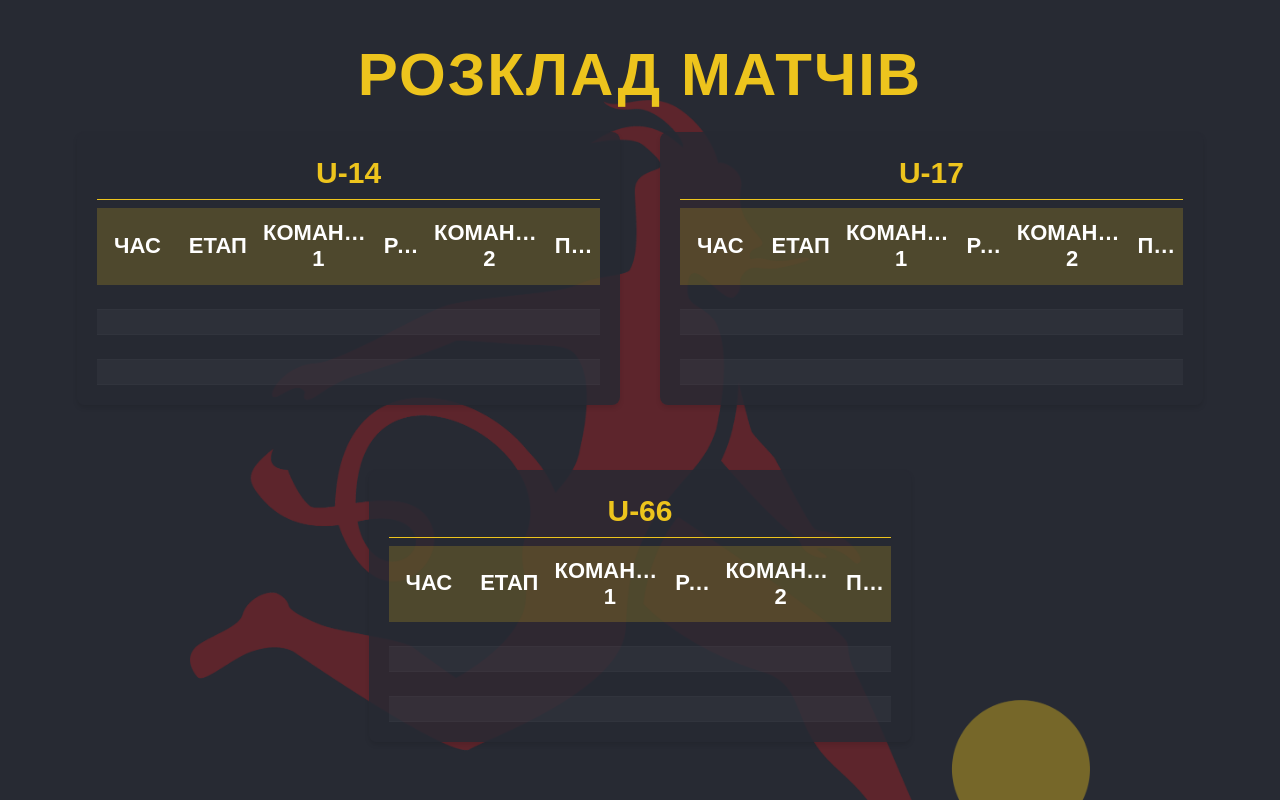
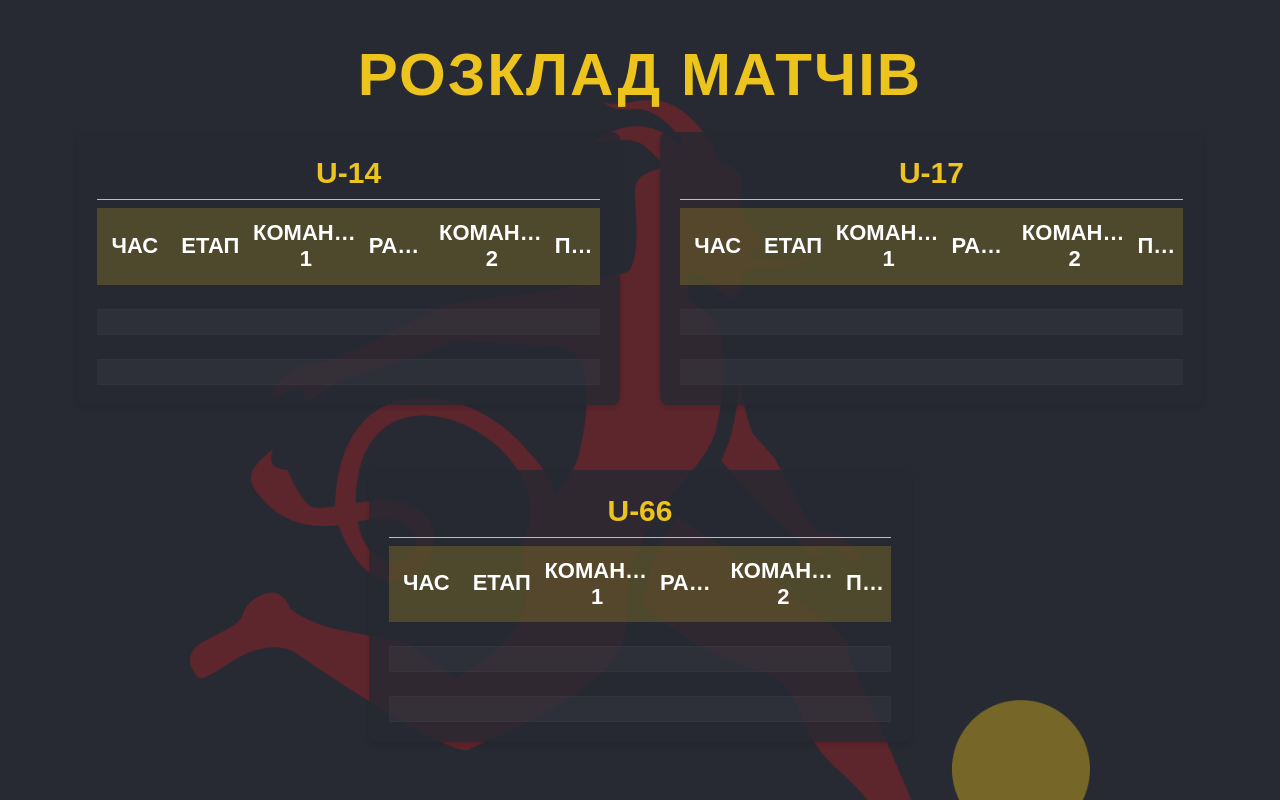
Before and after one commit to DemiaKo/Kubok-Blyznytsi, a website: page 1scrF.html in a window 1280 px wide. Drawn offline with Linux system fonts and the light colour scheme; no server answers.

Commit message:
dqwaD343223121`2

```diff
--- a/1scrF.css
+++ b/1scrF.css
@@ -218,10 +218,10 @@ table th:nth-child(5), table td:nth-child(5) {
     line-height: 1.2 !important;
 }
 
-/* Ідеальні пропорції для 6-ти колонок (тепер їм є де розгулятися) */
-table th:nth-child(1), table td:nth-child(1) { width: 16% !important; } /* Час */
-table th:nth-child(2), table td:nth-child(2) { width: 16% !important; } /* Етап */
-table th:nth-child(3), table td:nth-child(3) { width: 24% !important; } /* Команда 1 */
-table th:nth-child(4), table td:nth-child(4) { width: 10% !important; font-weight: bold; font-size: 22px !important;} /* Рахунок */
-table th:nth-child(5), table td:nth-child(5) { width: 24% !important; } /* Команда 2 */
+/* Ідеальні пропорції для 6-ти колонок (Рахунок збільшено) */
+table th:nth-child(1), table td:nth-child(1) { width: 15% !important; } /* Час */
+table th:nth-child(2), table td:nth-child(2) { width: 15% !important; } /* Етап */
+table th:nth-child(3), table td:nth-child(3) { width: 23% !important; } /* Команда 1 */
+table th:nth-child(4), table td:nth-child(4) { width: 14% !important; font-weight: bold; font-size: 22px !important;} /* Рахунок */
+table th:nth-child(5), table td:nth-child(5) { width: 23% !important; } /* Команда 2 */
 table th:nth-child(6), table td:nth-child(6) { width: 10% !important; } /* Поле */
```
